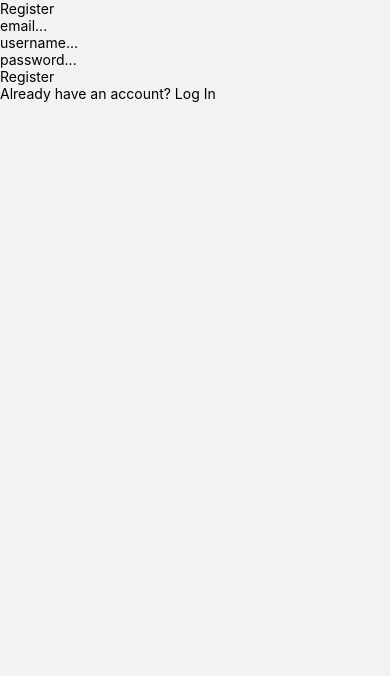
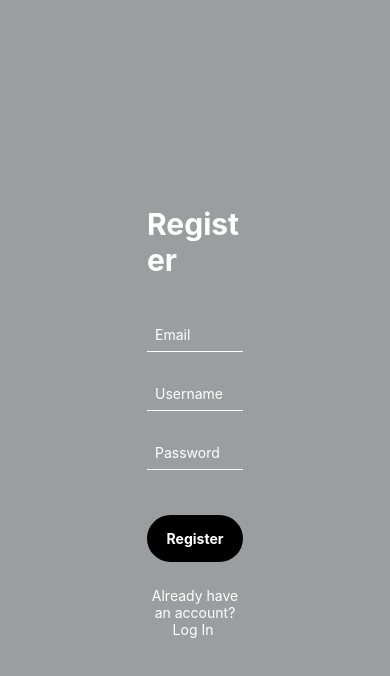
Before and after one commit to josefinasat/integradorVVJ_RN, a React Native app: screen /Register in a window 390 px wide. Shown: the top 676 px of the page. Built offline with nearby package versions, Linux system fonts and the light colour scheme; no server answers.

Commit message:
Avances en css

```diff
--- a/src/components/HomeStack.js
+++ b/src/components/HomeStack.js
@@ -17,7 +17,7 @@ function HomeStack() {
             <Stack.Screen
                 name="Comments"
                 component={Comments}
-                options={{ title: "Comments" }}
+                options={{ headerShown: false }}
             />
         </Stack.Navigator>
     );
--- a/src/components/PostCard.js
+++ b/src/components/PostCard.js
@@ -1,6 +1,6 @@
 import React from "react";
-import {Text, View, Image, Pressable, StyleSheet} from "react-native";
-import {auth, db} from "../firebase/config";
+import { Text, View, Image, Pressable, StyleSheet } from "react-native";
+import { auth, db } from "../firebase/config";
 import firebase from "firebase";
 
 function PostCard(props) {
@@ -25,16 +25,16 @@ function PostCard(props) {
             <Text style={styles.user}>{props.post.data.owner}</Text>
             <Text style={styles.description}>{props.post.data.description}</Text>
 
-            <Image style={styles.image} source={{uri:props.post.data.image}}/>
+            <Image style={styles.image} source={{ uri: props.post.data.image }} />
 
-            <Text>Likes: {props.post.data.likes.length}</Text>
+            <Text style={styles.likes}>Likes: {props.post.data.likes.length}</Text>
 
             {
                 props.post.data.likes.includes(auth.currentUser.email) ?
                     <Pressable onPress={() => dislikePost()}>
                         <Text style={styles.like}>Dislike</Text>
                     </Pressable>
-                :
+                    :
                     <Pressable onPress={() => likePost()}>
                         <Text style={styles.like}>Like</Text>
                     </Pressable>
@@ -46,11 +46,57 @@ function PostCard(props) {
         </View>
     )
 }
+const styles = StyleSheet.create({
+    card: {
+        backgroundColor: "#f2f2f2",
+        padding: 15,
+        borderRadius: 12,
+        marginBottom: 15,
+        width: "95%",
 
-const styles = StyleSheet.create({
-comment: {
-        fontSize: 20,
     },
-})
+
+    user: {
+        fontWeight: "bold",
+        fontSize: 15,
+        marginBottom: 8,
+        color: "#333",
+    },
+
+    description: {
+        fontSize: 16,
+        marginBottom: 10,
+        color: "#333",
+    },
+
+    image: {
+        width: "100%",
+        height: 200,
+        marginBottom: 10,
+    },
+
+    likes: {
+        fontSize: 14,
+        marginBottom: 8,
+        color: "#333",
+    },
+
+    like: {
+        fontSize: 15,
+        fontWeight: "bold",
+        marginBottom: 10,
+        color: "#333",
+    },
+
+    comment: {
+        backgroundColor: "black",
+        color: "white",
+        textAlign: "center",
+        padding: 10,
+        borderRadius: 20,
+        fontWeight: "bold",
+        marginTop: 5,
+    },
+});
 
 export default PostCard;
--- a/src/screens/Comments.js
+++ b/src/screens/Comments.js
@@ -44,6 +44,9 @@ function Comments(props) {
 
     return (
         <View style={styles.container}>
+            <Pressable style={styles.backButton} onPress={() => props.navigation.goBack()}>
+                <Text style={styles.back}>Back to post</Text>
+            </Pressable>
             <Text style={styles.title}>Comments</Text>
 
             <TextInput
@@ -63,7 +66,7 @@ function Comments(props) {
                 renderItem={({ item }) => (
                     <View style={styles.commentCard}>
                         <Text style={styles.owner}>{item.data.owner}</Text>
-                        <Text>{item.data.text}</Text>
+                        <Text style={styles.commentText}>{item.data.text}</Text>
                     </View>
                 )}
             />
@@ -71,4 +74,71 @@ function Comments(props) {
     );
 }
 
+const styles = StyleSheet.create({
+    container: {
+        flex: 1,
+        backgroundColor: "#9b9e9e",
+        padding: 35,
+        alignItems: "center",
+    },
+
+    title: {
+        color: "white",
+        fontSize: 30,
+        fontWeight: "bold",
+        marginTop: 50,
+        marginBottom: 30,
+        width: 400,
+    },
+
+    input: {
+        borderBottomWidth: 1,
+        borderBottomColor: "white",
+        color: "white",
+        padding: 8,
+        marginBottom: 25,
+        width: 400,
+    },
+
+    button: {
+        backgroundColor: "black",
+        padding: 15,
+        borderRadius: 25,
+        marginBottom: 25,
+        width: 400,
+    },
+
+    buttonText: {
+        color: "white",
+        textAlign: "center",
+        fontWeight: "bold",
+    },
+    owner: {
+        color: "#333",
+        fontWeight: "bold",
+        marginBottom: 8,
+    },
+    back: {
+        color: "white",
+        backgroundColor: "black",
+        padding: 8,
+        borderRadius: 25,
+        fontWeight: "bold",
+    },
+    backButton: {
+        alignSelf: "flex-start",
+        marginBottom: 25,
+    },
+    commentCard: {
+        backgroundColor: "#f2f2f2",
+        padding: 15,
+        borderRadius: 10,
+        marginBottom: 15,
+        width: 400,
+    },
+    commentText: {
+        color: "#333",
+        fontSize: 16,
+    },
+});
 export default Comments;
--- a/src/screens/HomePage.js
+++ b/src/screens/HomePage.js
@@ -38,7 +38,7 @@ function HomePage(props) {
             {
                 loading ?
                     <ActivityIndicator size="large" />
-                :
+                    :
                     <FlatList
                         style={styles.flatlist}
                         data={posts}
@@ -56,8 +56,21 @@ function HomePage(props) {
 }
 
 const styles = StyleSheet.create({
+    container: {
+        flex: 1,
+        backgroundColor: "#9b9e9e",
+        padding: 20,
+    },
+
     title: {
-        fontSize: 20,
+        color: "white",
+        fontSize: 30,
+        fontWeight: "bold",
+        marginBottom: 20,
+    },
+
+    flatlist: {
+        flex: 1,
     },
 });
 
--- a/src/screens/Login.js
+++ b/src/screens/Login.js
@@ -1,6 +1,6 @@
-import React, {useState, useEffect} from "react";
-import {Text, View, TextInput, Pressable, StyleSheet} from "react-native";
-import {auth} from "../firebase/config";
+import React, { useState, useEffect } from "react";
+import { Text, View, TextInput, Pressable, StyleSheet } from "react-native";
+import { auth } from "../firebase/config";
 
 function Login(props) {
     const [email, setEmail] = useState("");
@@ -15,19 +15,24 @@ function Login(props) {
         });
     }, []);
 
-    function onSubmit () {
+    function onSubmit() {
+        if (email === "" || password === "") {
+            setError("Please complete all fields");
+        } else {
             auth.signInWithEmailAndPassword(email, password)
                 .then(response => {
                     props.navigation.navigate("HomeMenu");
                 })
                 .catch(error => {
-                setError(error.message);
-
+                    setError("Invalid email or password");
                 });
         }
+    }
+
 
     return (
         <View style={styles.container}>
+            <View style={styles.form}>
                 <Text style={styles.title}>Login</Text>
 
                 <TextInput
@@ -54,15 +59,59 @@ function Login(props) {
                 </Pressable>
 
                 <Pressable onPress={() => props.navigation.navigate("Register")}>
-                <Text style={styles.link}>I don't have an account. Sign up</Text>
+                    <Text style={styles.link}>Don’t have an account? Sign up</Text>
                 </Pressable>
+            </View>
         </View>
     );
 }
 
 const styles = StyleSheet.create({
+    container: {
+        flex: 1,
+        backgroundColor: "#9b9e9e",
+        padding: 35,
+        justifyContent: "center",
+    },
+    form: {
+        width: "30%",
+        alignSelf: "center",
+    },
     title: {
-        fontSize: 20,
+        color: "white",
+        fontSize: 30,
+        fontWeight: "bold",
+        marginBottom: 40,
+    },
+    input: {
+        borderBottomWidth: 1,
+        borderBottomColor: "white",
+        color: "white",
+        marginBottom: 25,
+        padding: 8,
+    },
+    button: {
+        backgroundColor: "black",
+        padding: 15,
+        borderRadius: 25,
+        marginTop: 20,
+        marginBottom: 25,
+    },
+
+    buttonText: {
+        color: "white",
+        textAlign: "center",
+        fontWeight: "bold",
+    },
+
+    link: {
+        color: "white",
+        textAlign: "center",
+    },
+    error: {
+        color: "white",
+        textAlign: "center",
+        marginBottom: 10,
     },
 })
 
--- a/src/screens/MyProfile.js
+++ b/src/screens/MyProfile.js
@@ -1,7 +1,7 @@
 import React, { useEffect, useState } from "react";
-import { Text, View, TextInput, Pressable, StyleSheet } from "react-native";
+import { Text, View, Pressable, StyleSheet, FlatList } from "react-native";
 import { db, auth } from '../firebase/config';
-import { FlatList } from "react-native-web";
+
 
 function MyProfile(props) {
 
@@ -9,37 +9,38 @@ function MyProfile(props) {
     const [posts, setPosts] = useState([]);
     const [loading, setLoading] = useState(true);
 
-    const currentEmail = auth.currentUser.email;
-
     useEffect(() => {
         db.collection('users')
             .where('email', '==', auth.currentUser.email)
             .onSnapshot(docs => {
                 let users = [];
+
                 docs.forEach(doc => {
                     users.push({
                         id: doc.id,
                         data: doc.data()
                     });
                 });
-            });
+
                 if (users.length > 0) {
                     setUserData(users[0].data);
                 }
             });
-
+    }, []);
     useEffect(() => {
         db.collection('posts')
             .where('owner', '==', auth.currentUser.email)
             .onSnapshot(docs => {
-                let posts = [];
+                let postsArray = [];
                 docs.forEach(doc => {
-                    posts.push({
+                    if (doc.data().description !== "") {
+                        postsArray.push({
                             id: doc.id,
                             data: doc.data()
                         });
+                    }
                 });
-                setPosts(posts);
+                setPosts(postsArray);
                 setLoading(false);
             });
     }, []);
@@ -53,30 +54,106 @@ function MyProfile(props) {
     }
 
     return (
-        <View>
-            <Text>My Profile</Text>
-            <View>
-                <Text>{userData.name}</Text>
-                <Text>{currentEmail}</Text>
+        <View style={styles.container}>
+            <Text style={styles.title}>My Profile</Text>
+            <View style={styles.infoContainer}>
+                <View style={styles.infoBox}>
+                    <Text style={styles.infoText}>Username: {userData !== null ? userData.user : ""}</Text>
                 </View>
 
-            <Text>My Posts</Text>
-            {loading ? (<Text>Loading...</Text>)
-            : posts.length === 0 ? (<Text>No posts yet</Text>) : (
+                <View style={styles.infoBox}>
+                    <Text style={styles.infoText}>Email: {auth.currentUser.email}</Text>
+                </View>
+            </View>
+
+            <Text style={styles.subtitle}>My Posts</Text>
+            {loading ? (<Text style={styles.text}>Loading...</Text>)
+                : posts.length === 0 ? (<Text style={styles.text}>No posts yet</Text>) : (
                     <FlatList
-                data={posteos}
+                        data={posts}
                         keyExtractor={item => item.id}
                         renderItem={({ item }) => (
-                        <View>
-                            <Text>{item.data.description}</Text>
+                            <View style={styles.post}>
+                                <Text style={styles.postText}>{item.data.description}</Text>
                             </View>
                         )}
                     />
                 )}
-            <Pressable onPress={() => logout()}>
-                <Text>Log Out</Text>
+            <Pressable style={styles.button} onPress={() => logout()}>
+                <Text style={styles.buttonText}>Log Out</Text>
             </Pressable>
         </View>
+
     );
 
 }
+const styles = StyleSheet.create({
+    container: {
+        flex: 1,
+        backgroundColor: "#9b9e9e",
+        padding: 35,
+    },
+    title: {
+        color: "white",
+        fontSize: 30,
+        fontWeight: "bold",
+        marginBottom: 30,
+    },
+    infoContainer: {
+        marginBottom: 10,
+    },
+
+    infoBox: {
+        backgroundColor: "#f2f2f2",
+        padding: 15,
+        borderRadius: 12,
+        marginBottom: 12,
+        width: "30%",
+    },
+
+    infoText: {
+        color: "#333",
+        fontSize: 16,
+    },
+    subtitle: {
+        color: "white",
+        fontSize: 26,
+        fontWeight: "bold",
+        marginTop: 30,
+        marginBottom: 20,
+    },
+
+    text: {
+        color: "#333",
+        fontSize: 16,
+        marginBottom: 10,
+    },
+
+    post: {
+        backgroundColor: "#f2f2f2",
+        padding: 15,
+        borderRadius: 12,
+        marginBottom: 12,
+        width: "30%",
+    },
+    postText: {
+        color: "#333",
+        fontSize: 16,
+    },
+    button: {
+        backgroundColor: "black",
+        padding: 15,
+        borderRadius: 25,
+        marginTop: 25,
+        width: "30%",
+
+    },
+
+    buttonText: {
+        color: "white",
+        textAlign: "center",
+        fontWeight: "bold",
+    },
+});
+
+export default MyProfile;
--- a/src/screens/NewPost.js
+++ b/src/screens/NewPost.js
@@ -5,6 +5,7 @@ import { db, auth } from "../firebase/config";
 function NewPost() {
     const [description, setDescription] = useState("");
     function onSubmit() {
+        if (description !== "") {
             db.collection("posts").add({
                 owner: auth.currentUser.email,
                 description: description,
@@ -18,22 +19,66 @@ function NewPost() {
                 })
                 .catch((e) => console.log(e));
     }
+}
 
     return (
-        <View>
-            <Text>Create post</Text>
+        <View style={styles.container}>
+            <View style={styles.form}>
+                <Text style={styles.title}>Create post</Text>
                 <TextInput
+                    style={styles.input}
                     placeholder="Write the description"
                     onChangeText={(text) => setDescription(text)}
                     value={description}
                 />
-            <Pressable onPress={() => onSubmit()}>
-                <Text>Create post</Text>
+                <Pressable style={styles.button} onPress={() => onSubmit()}>
+                    <Text style={styles.buttonText}>Create post</Text>
                 </Pressable>
-
-            <Text>Entered description: {description}</Text>
+            </View>
         </View>
     );
 }
 
+const styles = StyleSheet.create({
+    container: {
+        flex: 1,
+        backgroundColor: "#9b9e9e",
+        padding: 35,
+        justifyContent: "center",
+    },
+
+    form: {
+        width: "35%",
+        alignSelf: "center",
+    },
+
+    title: {
+        color: "white",
+        fontSize: 30,
+        fontWeight: "bold",
+        marginBottom: 40,
+    },
+
+    input: {
+        borderBottomWidth: 1,
+        borderBottomColor: "white",
+        color: "white",
+        marginBottom: 25,
+        padding: 8,
+    },
+
+    button: {
+        backgroundColor: "black",
+        padding: 15,
+        borderRadius: 25,
+        marginTop: 20,
+        marginBottom: 25,
+    },
+
+    buttonText: {
+        color: "white",
+        textAlign: "center",
+        fontWeight: "bold",
+    },
+});
 export default NewPost;
--- a/src/screens/Register.js
+++ b/src/screens/Register.js
@@ -10,17 +10,15 @@ function Register(props) {
     const [register, setRegister] = useState(false);
     const [registerError, setRegisterError] = useState('');
 
-    function validar(){
-        if (!email || !password || !username) {
-            setRegisterError('Todos los campos son obligatorios');
+    function validar() {
+        if (email === "" || password === "" || username === "") {
+            setRegisterError("Please complete all fields");
             return false;
         }
         return true;
     }
 
     function onSubmit() {
-        console.log('Register', { email, username });
-
         if (!validar()) return;
 
         auth.createUserWithEmailAndPassword(email, password)
@@ -34,46 +32,108 @@ function Register(props) {
             })
             .then(() => {
                 setRegister(true);
-                if (props && props.navigation) props.navigation.navigate('Login');
+                auth.signOut()
+                    .then(() => {
+                        props.navigation.navigate('Login');
+                    });
             })
             .catch(error => {
-                console.log(error);
-                setRegisterError('Fallo en el registro');
+                setRegisterError(error.message);
             });
     }
 
     return (
-        <View>
-            <Text>Register</Text>
+        <View style={styles.container}>
+            <View style={styles.form}>
+                <Text style={styles.title}>Register</Text>
                 <TextInput
+                    style={styles.input}
                     keyboardType='email-address'
-                placeholder='email...'
+                    placeholder='Email'
                     onChangeText={text => setEmail(text)}
                     value={email} />
 
                 <TextInput
+                    style={styles.input}
                     keyboardType='default'
-                placeholder='username...'
+                    placeholder='Username'
                     onChangeText={text => setUsername(text)}
                     value={username} />
 
                 <TextInput
+                    style={styles.input}
                     keyboardType='default'
-                placeholder='password...'
+                    placeholder='Password'
                     secureTextEntry={true}
                     onChangeText={text => setPassword(text)}
                     value={password} />
-            <Pressable onPress={() => onSubmit()}>
-                <Text>Register</Text>
+                {registerError !== "" ? <Text style={styles.error}>{registerError}</Text> : null}
+                <Pressable style={styles.button} onPress={() => onSubmit()}>
+                    <Text style={styles.buttonText}>Register</Text>
                 </Pressable>
 
+
                 <Pressable
-                onPress={() => props.navigation && props.navigation.navigate('Login')}>
-                <Text>Already have an account? Log In </Text>
+                    onPress={() => props.navigation.navigate('Login')}>
+                    <Text style={styles.link} >Already have an account? Log In </Text>
                 </Pressable>
+            </View>
         </View>
     )
 }
+const styles = StyleSheet.create({
+    container: {
+        flex: 1,
+        backgroundColor: "#9b9e9e",
+        padding: 35,
+        justifyContent: "center",
+    },
+
+    form: {
+        width: "30%",
+        alignSelf: "center",
+    },
+
+    title: {
+        color: "white",
+        fontSize: 30,
+        fontWeight: "bold",
+        marginBottom: 40,
+    },
+
+    input: {
+        borderBottomWidth: 1,
+        borderBottomColor: "white",
+        color: "white",
+        marginBottom: 25,
+        padding: 8,
+    },
+
+    button: {
+        backgroundColor: "black",
+        padding: 15,
+        borderRadius: 25,
+        marginTop: 20,
+        marginBottom: 25,
+    },
+
+    buttonText: {
+        color: "white",
+        textAlign: "center",
+        fontWeight: "bold",
+    },
+
+    link: {
+        color: "white",
+        textAlign: "center",
+    },
+
+    error: {
+        color: "white",
+        textAlign: "center",
+        marginBottom: 10,
+    },
+});
 
 
 export default Register;
```
Also changed, not shown: src/components/HomeMenu.js (+10 -7 lines). Lines whose indentation alone changed are shown as unchanged.
